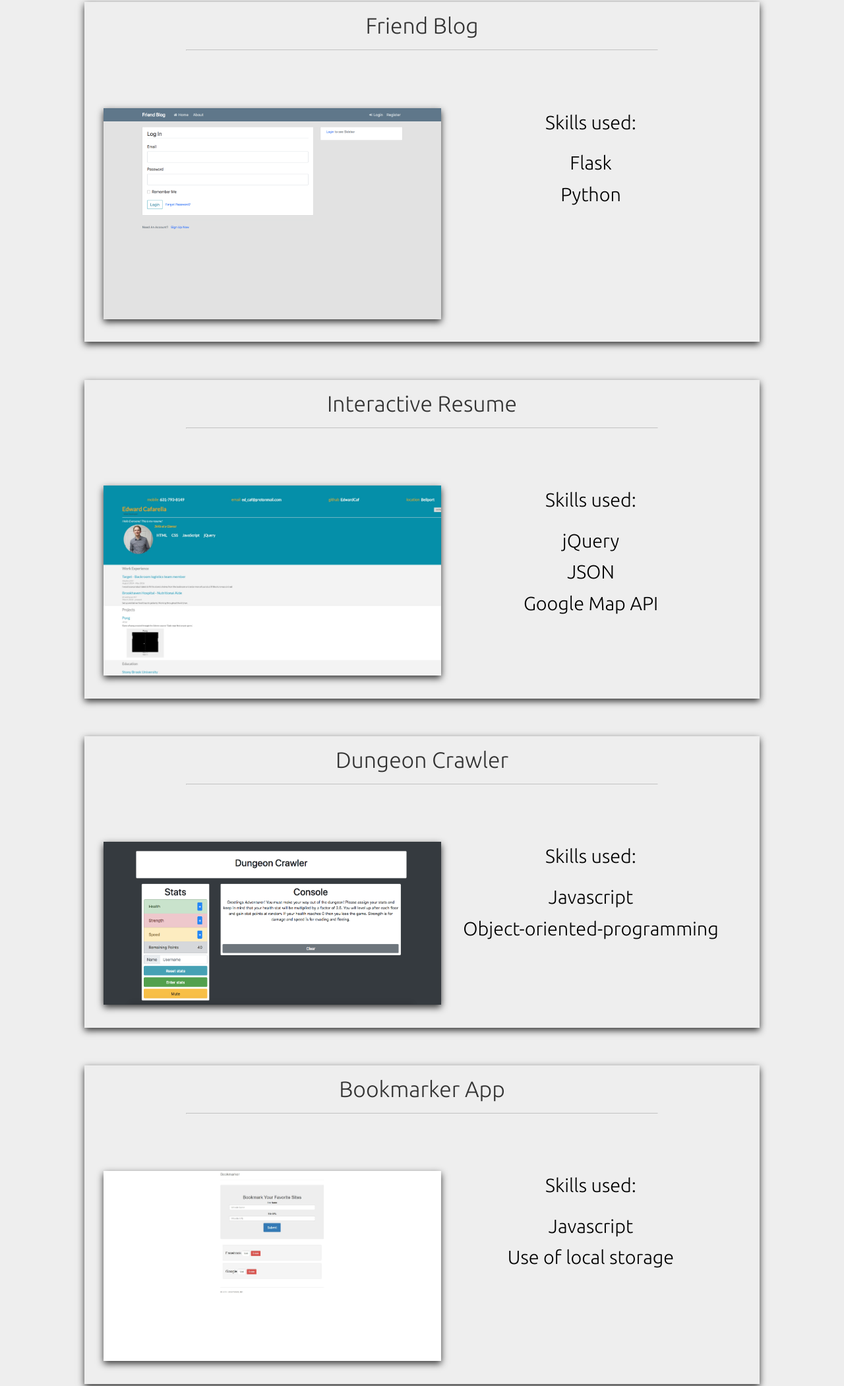
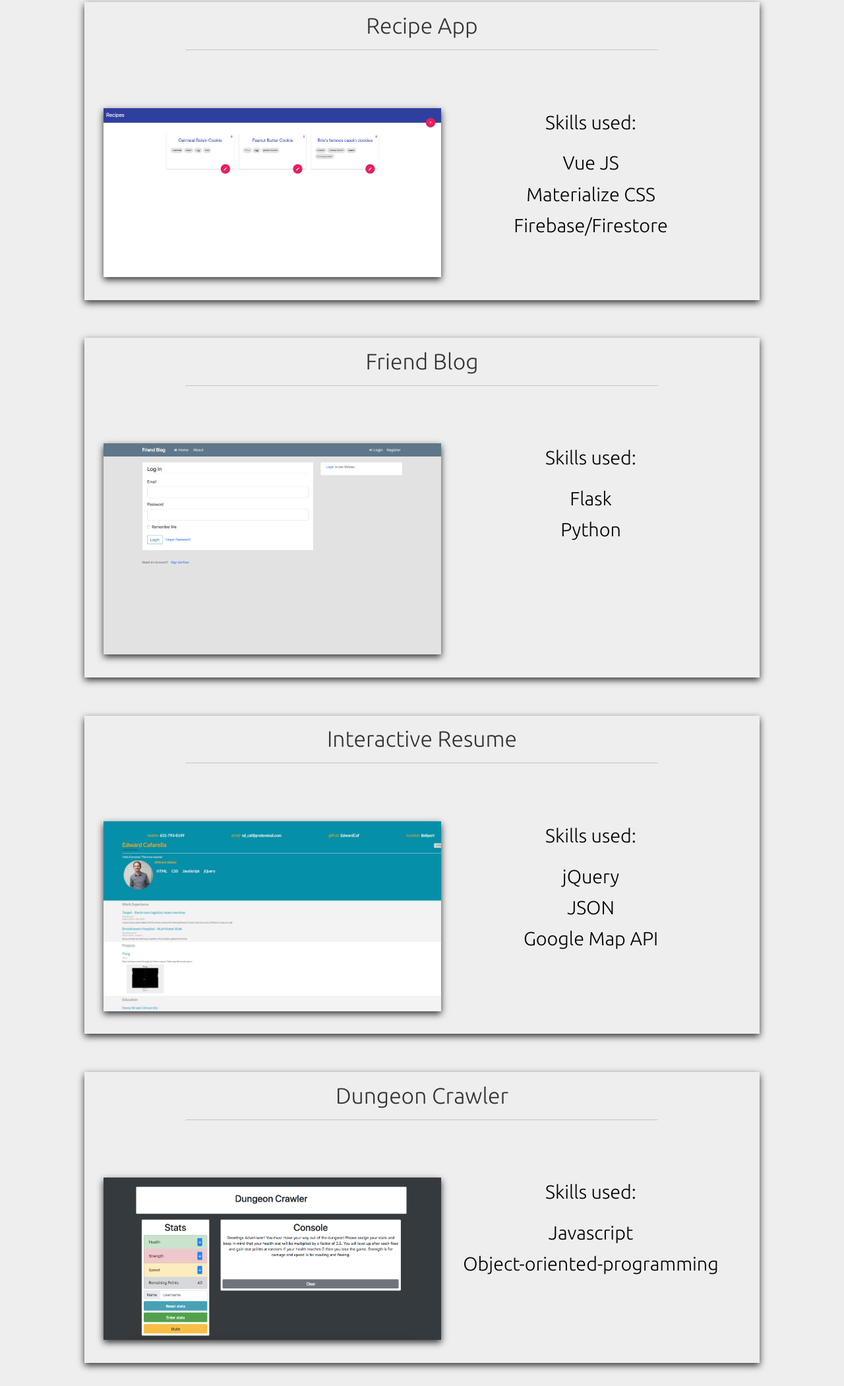
Before and after one commit to EdwardCaf/Portfolio-2, a plain HTML site: page index.html in a window 1280 px wide. Shown: the part 2130-4231 px from the top of the page at 66% size. Drawn offline with Linux system fonts and the light colour scheme.

Commit message:
Add Recipe App, Remove Bookmark App

```diff
--- a/index.html
+++ b/index.html
@@ -67,6 +67,27 @@
       </div>
     </section>
 
+    <!-- Recipe App Site -->
+    <section class="project-box">
+      <h3>
+        <a href="https://recipe-app-e9bec.firebaseapp.com/#/">Recipe App</a>
+      </h3>
+      <hr>
+      <div class="inner-box">
+        <div class="project-pic">
+          <a href="https://recipe-app-e9bec.firebaseapp.com/#/">
+            <img class="pic" src="pics/recipe.png" alt="Picture of Recipe App">
+          </a>
+        </div>
+        <div class="project-info">
+          <h4>Skills used:</h4>
+          <p>Vue JS</p>
+          <p>Materialize CSS</p>
+          <p>Firebase/Firestore</p>
+        </div>
+      </div>
+    </section>
+
     <!-- Friend Blog Site -->
     <section class="project-box">
       <h3>
@@ -128,26 +149,6 @@
       </div>
     </section>
 
-    <!-- Bookmarker Site -->
-    <section class="project-box">
-      <h3>
-        <a href="https://distracted-hoover-ebe95c.netlify.com/">Bookmarker App</a>
-      </h3>
-      <hr>
-      <div class="inner-box">
-        <div class="project-pic">
-          <a href="https://distracted-hoover-ebe95c.netlify.com/">
-            <img class="pic" src="pics/bookmark.jpg" alt="Picture of Bookmarker App">
-          </a>
-        </div>
-        <div class="project-info">
-          <h4>Skills used:</h4>
-          <p>Javascript</p>
-          <p>Use of local storage</p>
-        </div>
-      </div>
-    </section>
-
     <!-- Arcade Game Site -->
     <section class="project-box">
       <h3>
```
Also changed, not shown: pics/bookmark.jpg (deleted), pics/recipe.png (added).
